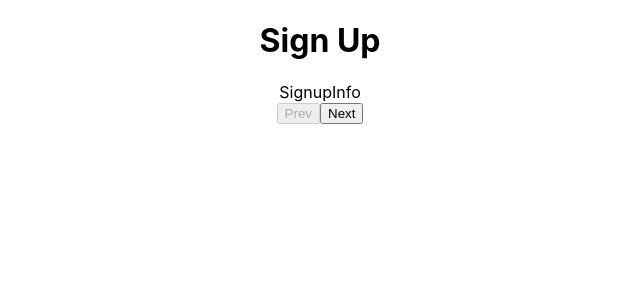
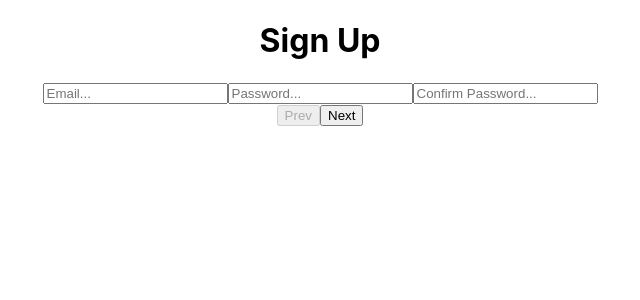
Before and after one commit to sameerjohn1/React-Multiform, a React (Create React App) app: page / in a window 1280 px wide. Shown: the top 300 px of the page, without its empty margins (320-960 px from the left). Built offline with nearby package versions, Linux system fonts and the light colour scheme.

Commit message:
settingup inputs

```diff
--- a/src/Components/OtherInfo.jsx
+++ b/src/Components/OtherInfo.jsx
@@ -1,7 +1,12 @@
 import React from "react";
 
 const OtherInfo = () => {
-  return <div>OtherInfo</div>;
+  return (
+    <div className="other-info-container">
+      <input type="text" placeholder="Nathionality..." />
+      <input type="text" placeholder="Other..." />
+    </div>
+  );
 };
 
 export default OtherInfo;
--- a/src/Components/PersonalInfo.jsx
+++ b/src/Components/PersonalInfo.jsx
@@ -1,7 +1,13 @@
 import React from "react";
 
 const PersonalInfo = () => {
-  return <div>PersonalInfo</div>;
+  return (
+    <div className="personal-info-container">
+      <input type="text" placeholder="FirstName..." />
+      <input type="text" placeholder="LastName..." />
+      <input type="text" placeholder="Username..." />
+    </div>
+  );
 };
 
 export default PersonalInfo;
--- a/src/Components/SignupInfo.jsx
+++ b/src/Components/SignupInfo.jsx
@@ -1,7 +1,13 @@
 import React from "react";
 
 const SignupInfo = () => {
-  return <div>SignupInfo</div>;
+  return (
+    <div className="sign-up-container">
+      <input type="text" placeholder="Email..." />
+      <input type="text" placeholder="Password..." />
+      <input type="text" placeholder="Confirm Password..." />
+    </div>
+  );
 };
 
 export default SignupInfo;
```
